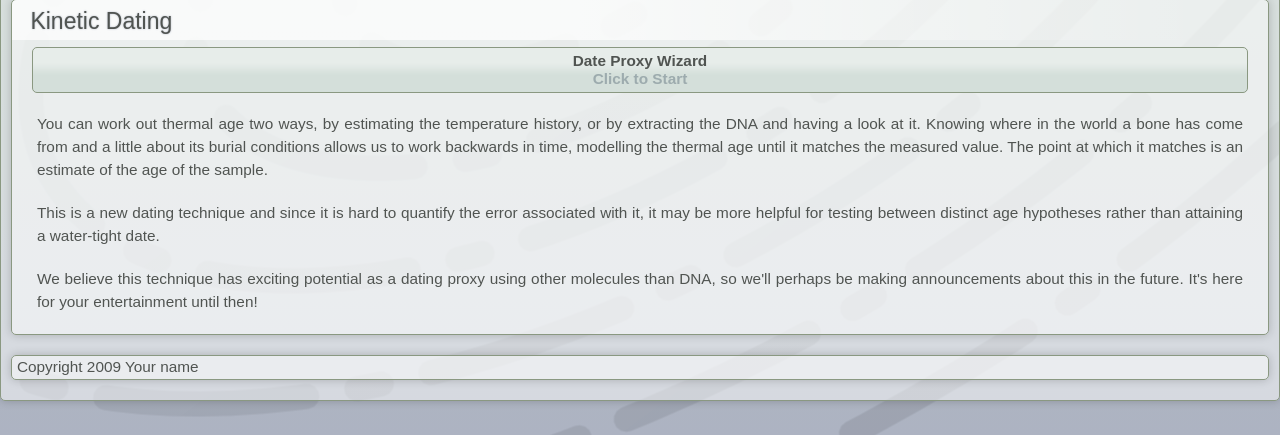
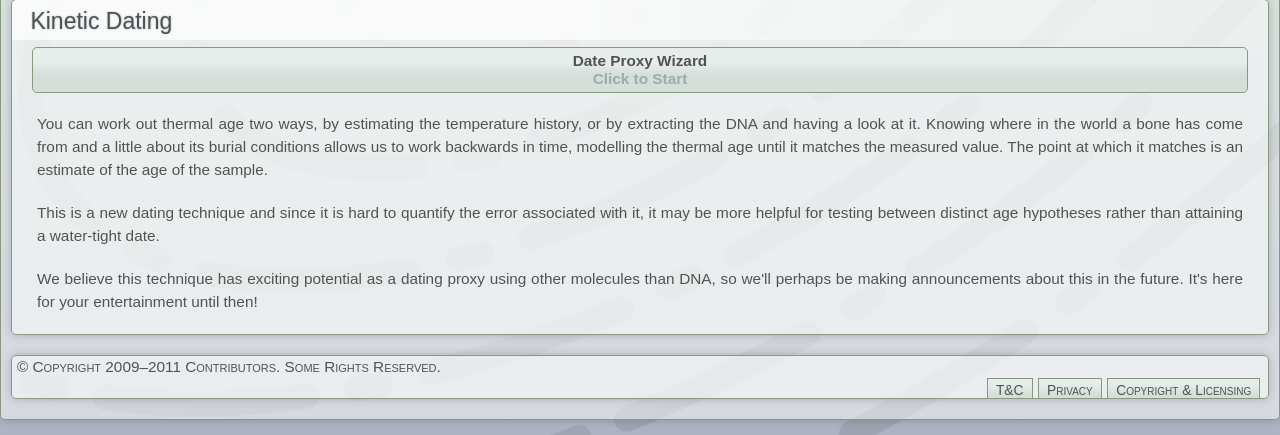
Before and after one commit to dhharker/thermal-age.eu, a CakePHP app: the page made by app/views/wiz/index.ctp in a window 1280 px wide. Shown: the part 680-1115 px from the top of the page. Run offline with PHP 8.4 and a stand-in for CakePHP, Linux system fonts and the light colour scheme; the template is opened without the code that fills it, so the values that code supplies are empty; some libraries are stand-ins or nearby versions.

Commit message:
added legal links (currently dead) and updated footer style. gridded.

```diff
--- a/app/views/layouts/default.ctp
+++ b/app/views/layouts/default.ctp
@@ -102,8 +102,35 @@
             <?php } ?>
         </div>
 
-        <footer class="grid_12">
-            <div class="smartbox">Copyright 2009 Your name</div>
+        <footer>
+            <div class="grid_12 smartbox">
+                <div class="grid_6 alpha clearfix no-v-margin">
+                    &copy; Copyright 2009&ndash;<?= date ('Y') ?> Contributors. Some Rights Reserved.
+
+                </div>
+                <div class="grid_6 omega clearfix no-v-margin">
+
+                    <?php
+                        echo $this->Html->link('Copyright & Licensing', array ('controller' => '', 'action' => ''), array(
+                            'class' => 'fg-button ui-state-default  ',
+                            'style' => 'margin: -1px 0.2em -5px 0.2em; display: inline; float: right;'
+                        ));
+                    ?>
+                    <?php
+                        echo $this->Html->link('Privacy', array ('controller' => '', 'action' => ''), array(
+                            'class' => 'fg-button ui-state-default  ',
+                            'style' => 'margin: -1px 0.2em -5px 0.2em; display: inline; float: right;'
+                        ));
+                    ?>
+                    <?php
+                        echo $this->Html->link('T&C', array ('controller' => '', 'action' => ''), array(
+                            'class' => 'fg-button ui-state-default  ',
+                            'style' => 'margin: -1px 0.2em -5px 0.2em; display: inline; float: right;'
+                        ));
+                    ?>
+
+                </div>
+            </div>
         </footer>
 
     </div>
--- a/app/webroot/css/thermal-age.css
+++ b/app/webroot/css/thermal-age.css
@@ -133,6 +133,10 @@ li {
 
 footer {
     margin-top: 20px;
+}
+footer .smartbox {
+    font-variant: small-caps !important;
+
 }
 header {
 
```
